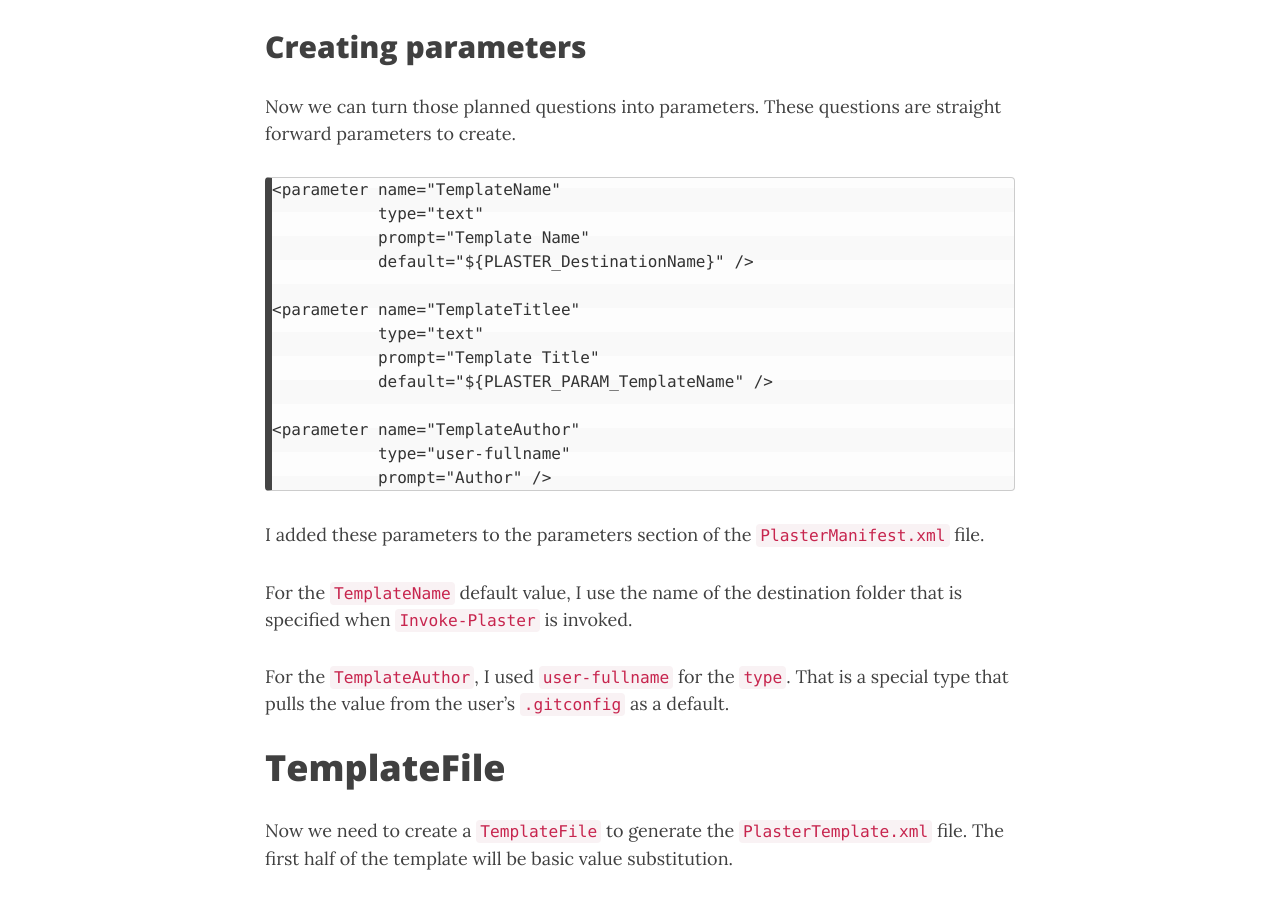
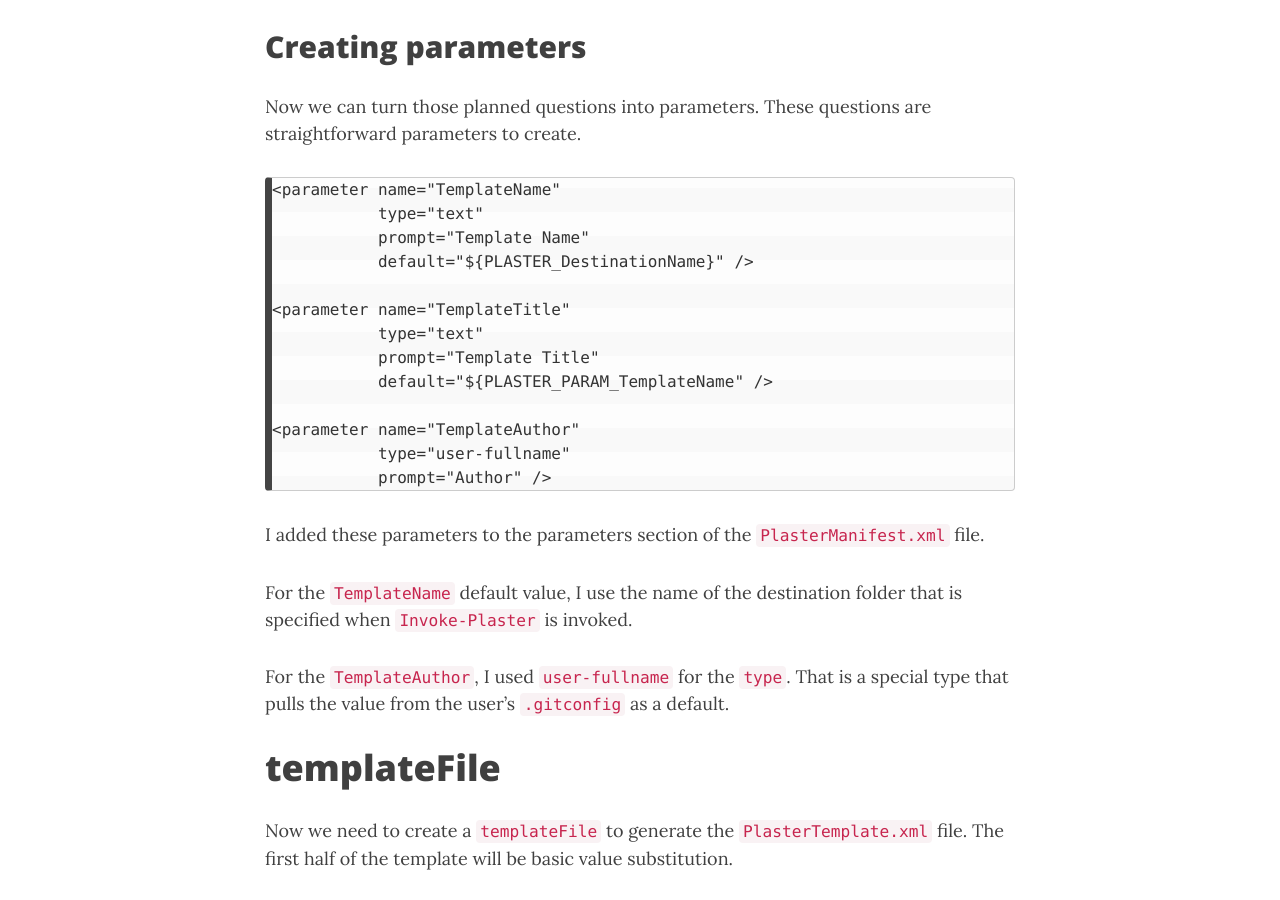
Before and after one commit to KevinMarquette/kevinmarquette.github.io, a Jekyll site: the page built from _posts/2017-05-14-Powershell-Plaster-GetPlastered-template.md, in a window 1280 px wide and 1400 px high, scrolled down 1789 px. Shown: the part 165-1065 px from the top of the window. Built offline with Jekyll 4.4.1, drawn with Linux system fonts in a browser that asks for light colours; nearby versions of some CDN libraries; some of the changed text lies outside the part shown.

Commit message:
Fixed words

```diff
--- a/_posts/2017-05-14-Powershell-Plaster-GetPlastered-template.md
+++ b/_posts/2017-05-14-Powershell-Plaster-GetPlastered-template.md
@@ -50,14 +50,14 @@
 
 ## Creating parameters
 
-Now we can turn those planned questions into parameters. These questions are straight forward parameters to create.
+Now we can turn those planned questions into parameters. These questions are straightforward parameters to create.
 
     <parameter name="TemplateName"
                type="text"
                prompt="Template Name"
                default="${PLASTER_DestinationName}" />
 
-    <parameter name="TemplateTitlee"
+    <parameter name="TemplateTitle"
                type="text"
                prompt="Template Title"
                default="${PLASTER_PARAM_TemplateName" />
@@ -72,9 +72,9 @@
 
 For the `TemplateAuthor`, I used `user-fullname` for the `type`. That is a special type that pulls the value from the user's `.gitconfig` as a default.
 
-# TemplateFile
+# templateFile
 
-Now we need to create a `TemplateFile` to generate the `PlasterTemplate.xml` file. The first half of the template will be basic value substitution.
+Now we need to create a `templateFile` to generate the `PlasterTemplate.xml` file. The first half of the template will be basic value substitution.
 
     <?xml version="1.0" encoding="utf-8"?>
     <plasterManifest schemaVersion="1.0"
@@ -93,7 +93,7 @@
     <content>
     ...
 
-All the magic happens in the second half of this `TemplateFile`. We walk the destination folder for both folders and files to create the content section.
+All the magic happens in the second half of this `templateFile`. We walk the destination folder for both folders and files to create the content section.
 
     ...
       <content>
```
Also changed, not shown: _draft/MorePlaster.md (+3 -3 lines), _posts/2017-05-12-Powershell-Plaster-adventures-in.md (+3 -3 lines).
